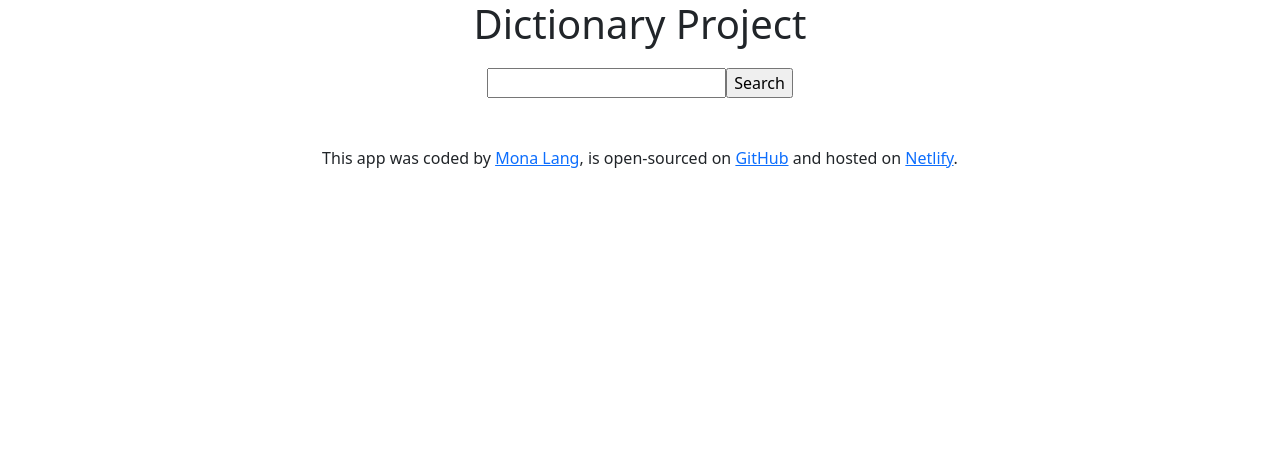
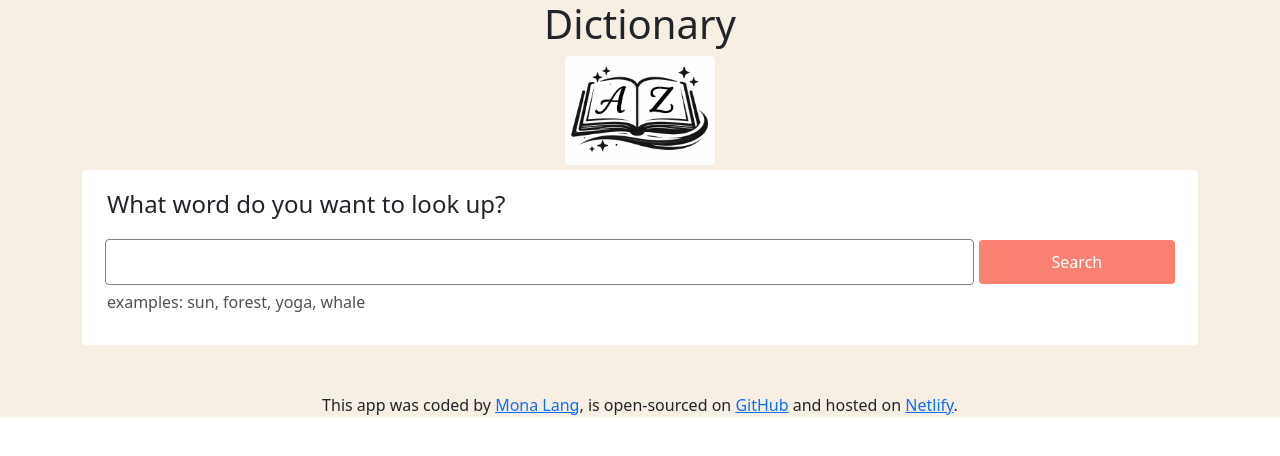
Before and after one commit to mlang1988/dictionary-project, a React (Vite) app: page / in a window 1280 px wide. Shown: the top 456 px of the page. Built offline with nearby package versions, Linux system fonts and the light colour scheme.

Commit message:
designed the dictionary

```diff
--- a/src/App.css
+++ b/src/App.css
@@ -1,3 +1,17 @@
+.App {
+  background-color: rgb(247, 239, 228);
+}
+
 .App h1 {
   text-align: center;
 }
+
+.logo-container {
+  display: flex;
+  justify-content: center;
+}
+
+.dictionary-logo {
+  width: 150px;
+  border-radius: 4px;
+}
--- a/src/App.jsx
+++ b/src/App.jsx
@@ -2,12 +2,17 @@ import React from "react";
 import "bootstrap/dist/css/bootstrap.min.css";
 import "./App.css";
 import Dictionary from "./Dictionary";
+import logo from "./assets/dictionary-logo.png";
 
 export default function App() {
   return (
     <div className="App">
       <div className="container">
-        <h1>Dictionary Project</h1>
+        <h1>Dictionary</h1>
+        <div className="logo-container">
+          <img src={logo} alt="dictionary-logo" className="dictionary-logo" />
+        </div>
+
         <Dictionary />
       </div>
       <footer className="text-center mt-5">
--- a/src/Dictionary.css
+++ b/src/Dictionary.css
@@ -1,4 +1,49 @@
+.form {
+  background-color: white;
+  border-radius: 4px;
+  padding: 15px;
+  margin-top: 5px;
+}
+
+.Dictionary h4 {
+  margin-top: 5px;
+  margin-left: 10px;
+  font-weight: 300;
+}
+
 .Dictionary form {
   margin-top: 20px;
   text-align: center;
 }
+
+.search-input {
+  width: 80%;
+  border-radius: 4px;
+  border: 1px solid grey;
+  padding: 10px;
+  color: rgba(48, 46, 46, 0.808);
+}
+
+.search-button {
+  width: 18%;
+  margin-left: 5px;
+  padding: 10px 15px;
+  background-color: #fa8072;
+  color: white;
+  border: none;
+  border-radius: 4px;
+  transition: all 200ms ease-in-out;
+}
+
+.search-button:hover {
+  background-color: white;
+  color: #fa8072;
+  border: 1px solid #fa8072;
+  border-radius: 4px;
+}
+
+.suggestions {
+  opacity: 0.8;
+  margin-top: 5px;
+  margin-left: 10px;
+}
--- a/src/Dictionary.jsx
+++ b/src/Dictionary.jsx
@@ -27,10 +27,18 @@ export default function Dictionary() {
 
   return (
     <div className="Dictionary">
-      <form onSubmit={search}>
-        <input type="search" onChange={handleChange} />
-        <input type="submit" value="Search" />
-      </form>
+      <section className="form">
+        <h4>What word do you want to look up?</h4>
+        <form onSubmit={search}>
+          <input
+            type="search"
+            onChange={handleChange}
+            className="search-input"
+          />
+          <input type="submit" value="Search" className="search-button" />
+        </form>
+        <p className="suggestions">examples: sun, forest, yoga, whale</p>
+      </section>
       <Results results={results} />
     </div>
   );
--- /dev/null
+++ b/src/Meaning.css
@@ -0,0 +1,20 @@
+.Meaning section {
+  background-color: rgb(252, 182, 174);
+  border-radius: 4px;
+  padding: 15px;
+  margin-bottom: 5px;
+}
+
+.Meaning h3 {
+  font-size: 36px;
+  font-weight: bold;
+}
+
+.definition {
+  margin-bottom: 10px;
+}
+
+.example {
+  font-style: italic;
+  margin-bottom: 10px;
+}
--- a/src/Meaning.jsx
+++ b/src/Meaning.jsx
@@ -1,17 +1,20 @@
 import React from "react";
 import Synonyms from "./Synonyms";
+import "./Meaning.css";
 
 export default function Meaning(props) {
   return (
     <div className="Meaning">
-      <h3>{props.meaning.partOfSpeech}</h3>
-      <p>
-        {props.meaning.definition}
-        <br />
-        <em>{props.meaning.example}</em>
-        <br />
+      <section>
+        <h3>{props.meaning.partOfSpeech}</h3>
+        <div>
+          <div className="definition">
+            Definition: {props.meaning.definition}
+          </div>
+          <div className="example">{props.meaning.example}</div>
+        </div>
         <Synonyms synonyms={props.meaning.synonyms} />
-      </p>
+      </section>
     </div>
   );
 }
--- a/src/Results.css
+++ b/src/Results.css
@@ -1,8 +1,23 @@
 .Results {
-  text-align: center;
   margin-top: 20px;
+  max-width: 900px;
+  margin: 0 auto;
+  margin-top: 30px;
+}
+
+.Results .keyword-section {
+  background-color: salmon;
+  border-radius: 4px;
+  padding: 15px;
+  margin-bottom: 5px;
+}
+
+.Results h2 {
+  font-size: 64px;
+  font-weight: bold;
 }
 
 .phonetics {
   font-size: 22px;
+  opacity: 0.8;
 }
--- a/src/Results.jsx
+++ b/src/Results.jsx
@@ -6,10 +6,12 @@ export default function Results(props) {
   if (props.results) {
     return (
       <div className="Results">
-        <h2>{props.results.word}</h2>
-        <h3>
-          <em className="phonetics">{props.results.phonetic}</em>
-        </h3>
+        <section className="keyword-section">
+          <h2>{props.results.word}</h2>
+          <h3>
+            <em className="phonetics">{props.results.phonetic}</em>
+          </h3>
+        </section>
         {props.results.meanings.map(function (meaning, index) {
           return (
             <div key={index}>
--- a/src/Synonyms.css
+++ b/src/Synonyms.css
@@ -1,3 +1,12 @@
+.Synonyms span {
+  font-weight: 700;
+}
+
 ul {
   list-style: none;
 }
+
+li {
+  display: inline-block;
+  margin-left: 20px;
+}
--- a/src/Synonyms.jsx
+++ b/src/Synonyms.jsx
@@ -4,11 +4,14 @@ import "./Synonyms.css";
 export default function Synonyms(props) {
   if (props.synonyms) {
     return (
-      <ul className="Synonyms">
-        {props.synonyms.map(function (synonym, index) {
-          return <li key={index}>{synonym}</li>;
-        })}
-      </ul>
+      <div className="Synonyms">
+        <span> Synonyms:</span>
+        <ul>
+          {props.synonyms.map(function (synonym, index) {
+            return <li key={index}>{synonym}</li>;
+          })}
+        </ul>
+      </div>
     );
   } else {
     return null;
```
Also changed, not shown: src/assets/dictionary-logo.png (added).
